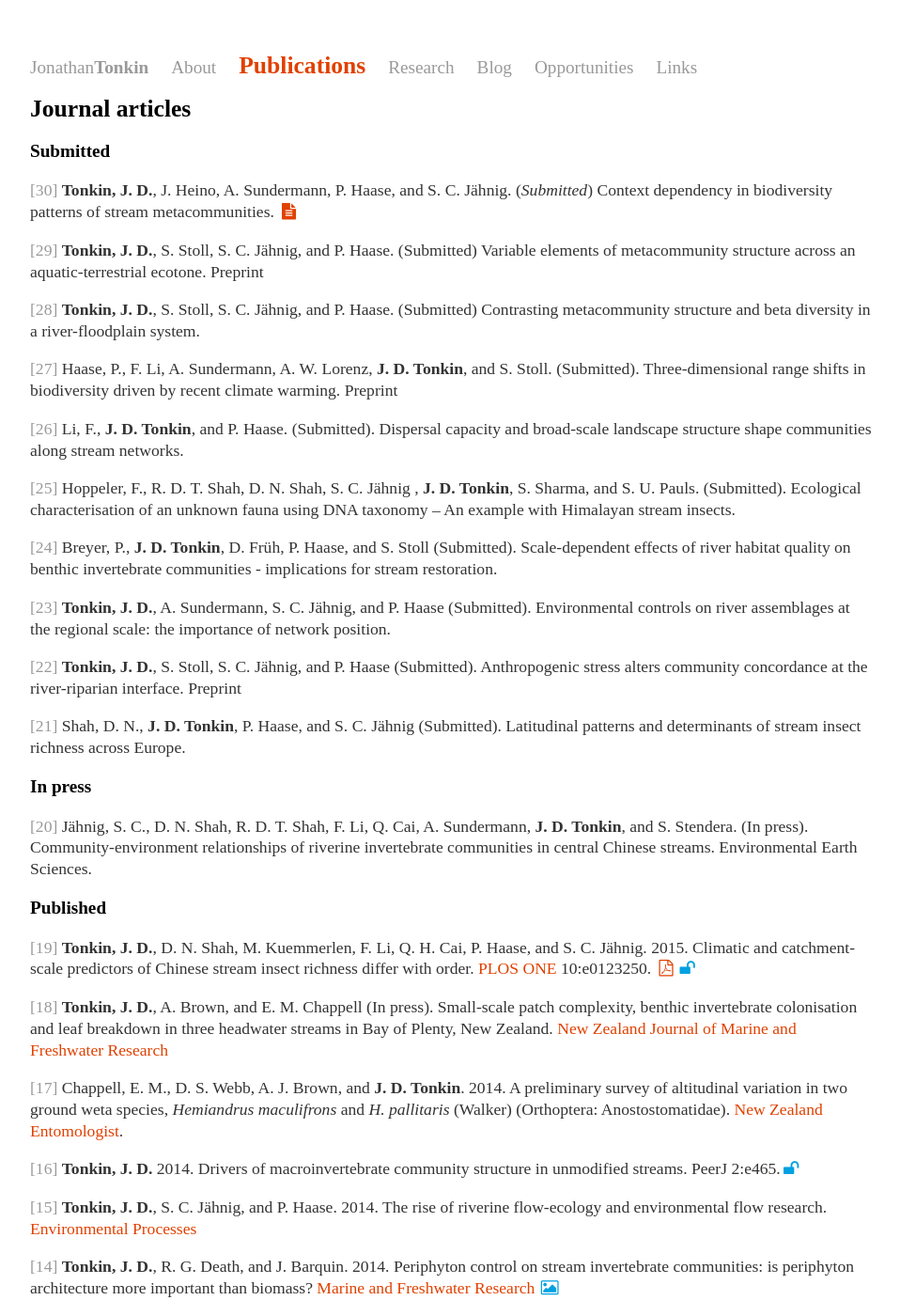
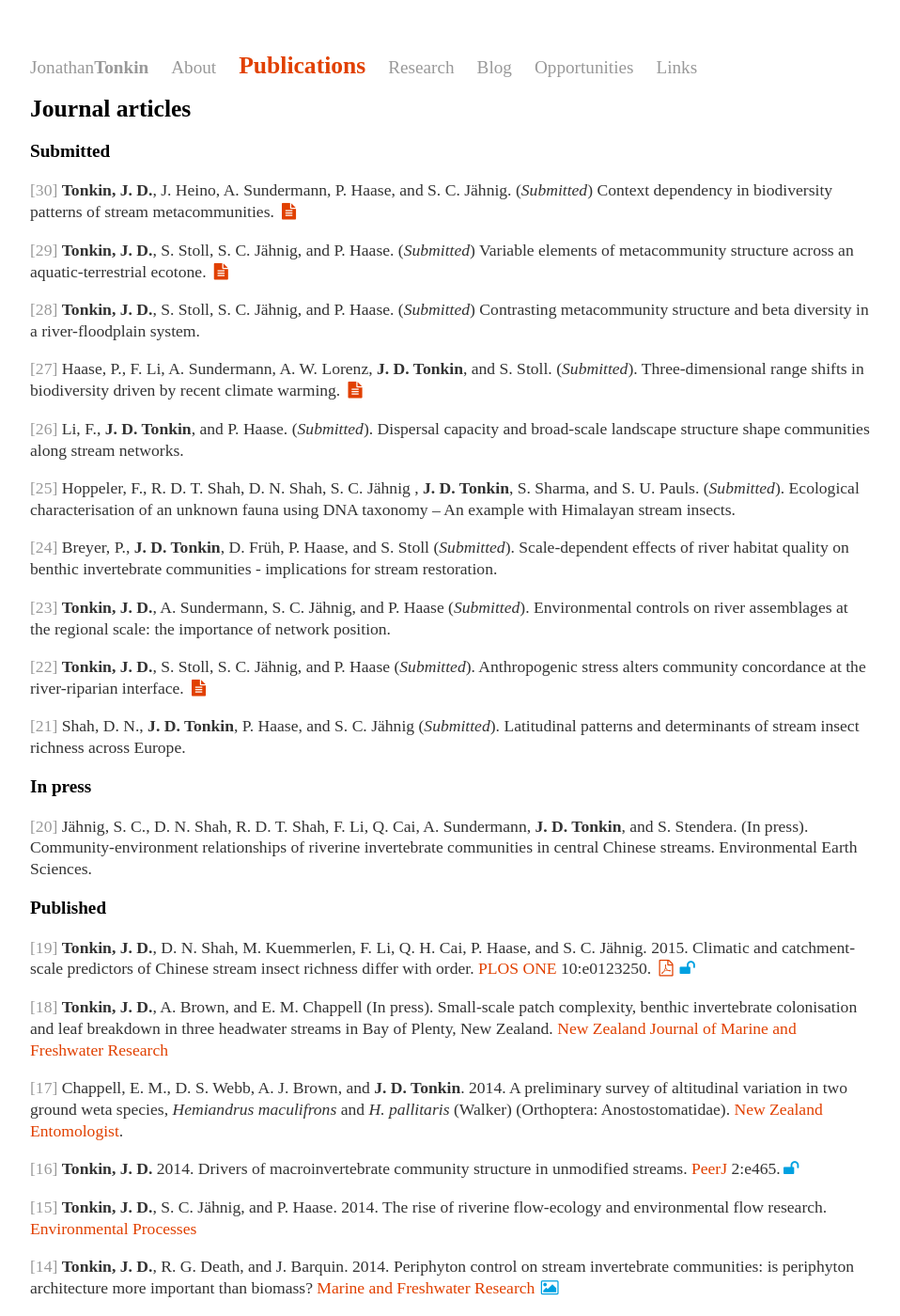
Before and after one commit to jdtonkin/jdtonkin.github.io, a Jekyll site: the page built from Publications/index.md, in a window 1280 px wide and 1400 px high. Shown: the whole window at 94% size, without its empty margins (160-1118 px from the left). Built offline with Jekyll 4.4.1, drawn with Linux system fonts in a browser that asks for light colours; nearby versions of some CDN libraries; some web fonts are replaced.

Commit message:
Update index.md

```diff
--- a/Publications/index.md
+++ b/Publications/index.md
@@ -38,23 +38,23 @@ title: Publications
 
 <span style="color:#999">[30]</span> **Tonkin, J. D.**, J. Heino, A. Sundermann, P. Haase, and S. C. Jähnig. (*Submitted*) Context dependency in biodiversity patterns of stream metacommunities. [<i class="fa fa-fw fa-file-text"></i>](https://dx.doi.org/10.7287/peerj.preprints.1040v1)
 
-<span style="color:#999">[29]</span> **Tonkin, J. D.**, S. Stoll, S. C. Jähnig, and P. Haase. (Submitted) Variable elements of metacommunity structure across an aquatic-terrestrial ecotone. Preprint
+<span style="color:#999">[29]</span> **Tonkin, J. D.**, S. Stoll, S. C. Jähnig, and P. Haase. (*Submitted*) Variable elements of metacommunity structure across an aquatic-terrestrial ecotone. [<i class="fa fa-fw fa-file-text"></i>](https://dx.doi.org/10.7287/peerj.preprints.1026v1)
 
-<span style="color:#999">[28]</span> **Tonkin, J. D.**, S. Stoll, S. C. Jähnig, and P. Haase. (Submitted) Contrasting metacommunity structure and beta diversity in a river-floodplain system.
+<span style="color:#999">[28]</span> **Tonkin, J. D.**, S. Stoll, S. C. Jähnig, and P. Haase. (*Submitted*) Contrasting metacommunity structure and beta diversity in a river-floodplain system.
 
-<span style="color:#999">[27]</span> Haase, P., F. Li, A. Sundermann, A. W. Lorenz, **J. D. Tonkin**, and S. Stoll. (Submitted). Three-dimensional range shifts in biodiversity driven by recent climate warming. Preprint
+<span style="color:#999">[27]</span> Haase, P., F. Li, A. Sundermann, A. W. Lorenz, **J. D. Tonkin**, and S. Stoll. (*Submitted*). Three-dimensional range shifts in biodiversity driven by recent climate warming. [<i class="fa fa-fw fa-file-text"></i>](https://dx.doi.org/10.7287/peerj.preprints.1034v1)
 
-<span style="color:#999">[26]</span> Li, F., **J. D. Tonkin**, and P. Haase. (Submitted). Dispersal capacity and broad-scale landscape structure shape communities along stream networks.
+<span style="color:#999">[26]</span> Li, F., **J. D. Tonkin**, and P. Haase. (*Submitted*). Dispersal capacity and broad-scale landscape structure shape communities along stream networks.
 
-<span style="color:#999">[25]</span> Hoppeler, F., R. D. T. Shah, D. N. Shah, S. C. Jähnig , **J. D. Tonkin**, S. Sharma, and S. U. Pauls. (Submitted). Ecological characterisation of an unknown fauna using DNA taxonomy – An example with Himalayan stream insects.
+<span style="color:#999">[25]</span> Hoppeler, F., R. D. T. Shah, D. N. Shah, S. C. Jähnig , **J. D. Tonkin**, S. Sharma, and S. U. Pauls. (*Submitted*). Ecological characterisation of an unknown fauna using DNA taxonomy – An example with Himalayan stream insects.
 
-<span style="color:#999">[24]</span> Breyer, P., **J. D. Tonkin**, D. Früh, P. Haase, and S. Stoll (Submitted). Scale-dependent effects of river habitat quality on benthic invertebrate communities - implications for stream restoration.
+<span style="color:#999">[24]</span> Breyer, P., **J. D. Tonkin**, D. Früh, P. Haase, and S. Stoll (*Submitted*). Scale-dependent effects of river habitat quality on benthic invertebrate communities - implications for stream restoration.
 
-<span style="color:#999">[23]</span> **Tonkin, J. D.**, A. Sundermann, S. C. Jähnig, and P. Haase (Submitted). Environmental controls on river assemblages at the regional scale: the importance of network position.
+<span style="color:#999">[23]</span> **Tonkin, J. D.**, A. Sundermann, S. C. Jähnig, and P. Haase (*Submitted*). Environmental controls on river assemblages at the regional scale: the importance of network position.
 
-<span style="color:#999">[22]</span> **Tonkin, J. D.**, S. Stoll, S. C. Jähnig, and P. Haase (Submitted). Anthropogenic stress alters community concordance at the river-riparian interface. Preprint
+<span style="color:#999">[22]</span> **Tonkin, J. D.**, S. Stoll, S. C. Jähnig, and P. Haase (*Submitted*). Anthropogenic stress alters community concordance at the river-riparian interface. [<i class="fa fa-fw fa-file-text"></i>](https://dx.doi.org/10.7287/peerj.preprints.798v1)
 
-<span style="color:#999">[21]</span> Shah, D. N., **J. D. Tonkin**, P. Haase, and S. C. Jähnig (Submitted). Latitudinal patterns and determinants of stream insect richness across Europe.
+<span style="color:#999">[21]</span> Shah, D. N., **J. D. Tonkin**, P. Haase, and S. C. Jähnig (*Submitted*). Latitudinal patterns and determinants of stream insect richness across Europe.
 
 ###In press
 
@@ -68,7 +68,7 @@ title: Publications
 
 <span style="color:#999">[17]</span> Chappell, E. M., D. S. Webb, A. J. Brown, and **J. D. Tonkin**. 2014. A preliminary survey of altitudinal variation in two ground weta species, *Hemiandrus maculifrons* and *H. pallitaris* (Walker) (Orthoptera: Anostostomatidae). <a href="http://dx.doi.org/10.1080/00779962.2014.922234" target="_blank">New Zealand Entomologist</a>.
 
-<span style="color:#999">[16]</span> **Tonkin, J. D.** 2014. Drivers of macroinvertebrate community structure in unmodified streams. PeerJ 2:e465.<a href="http://dx.doi.org/" target="_blank"></a><span style="color:#00a1e1"><i class="fa fa-fw fa-unlock"></i></span>
+<span style="color:#999">[16]</span> **Tonkin, J. D.** 2014. Drivers of macroinvertebrate community structure in unmodified streams. <a href="https://dx.doi.org/10.7717/peerj.465" target="_blank">PeerJ</a> 2:e465.<span style="color:#00a1e1"><i class="fa fa-fw fa-unlock"></i></span>
 
 <span style="color:#999">[15]</span> **Tonkin, J. D.**, S. C. Jähnig, and P. Haase. 2014. The rise of riverine flow-ecology and environmental flow research. <a href="http://dx.doi.org/10.1007/s40710-014-0024-8" target="_blank">Environmental Processes</a>
 
```
